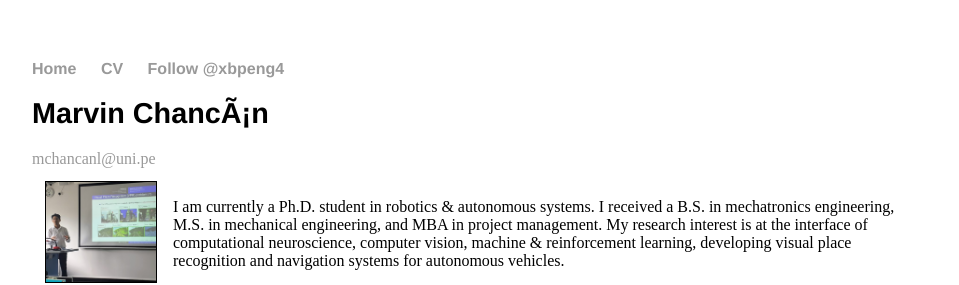
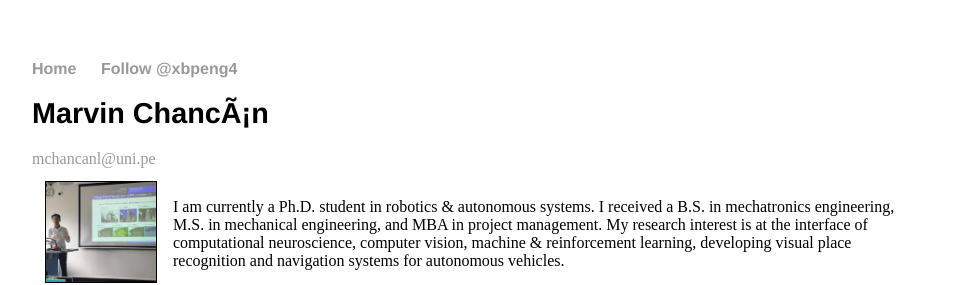
Before and after one commit to mchancan/mchancan.github.io, a Jekyll site: the page built from index.html, in a window 1280 px wide. Shown: the top 285 px of the page, without its empty margins (160-1119 px from the left). Built offline with Jekyll 4.4.1, drawn with Linux system fonts in a browser that asks for light colours; comment, search, counter and statistics services are not loaded.

```diff
--- a/_layouts/default.html
+++ b/_layouts/default.html
@@ -9,7 +9,6 @@
 			<nav>
 	    		<ul>
 	        		<li><a href="/">Home</a></li>
-	        		<li><a href="/docs/cv_marvin.pdf">CV</a></li>
 				<li><a href="https://twitter.com/mchancan" data-show-screen-name="false" class="twitter-follow-button" data-show-count="false">Follow @xbpeng4</a><script async src="https://platform.twitter.com/widgets.js" charset="utf-8"></script></li>
 	    		</ul>
 			</nav>
```
